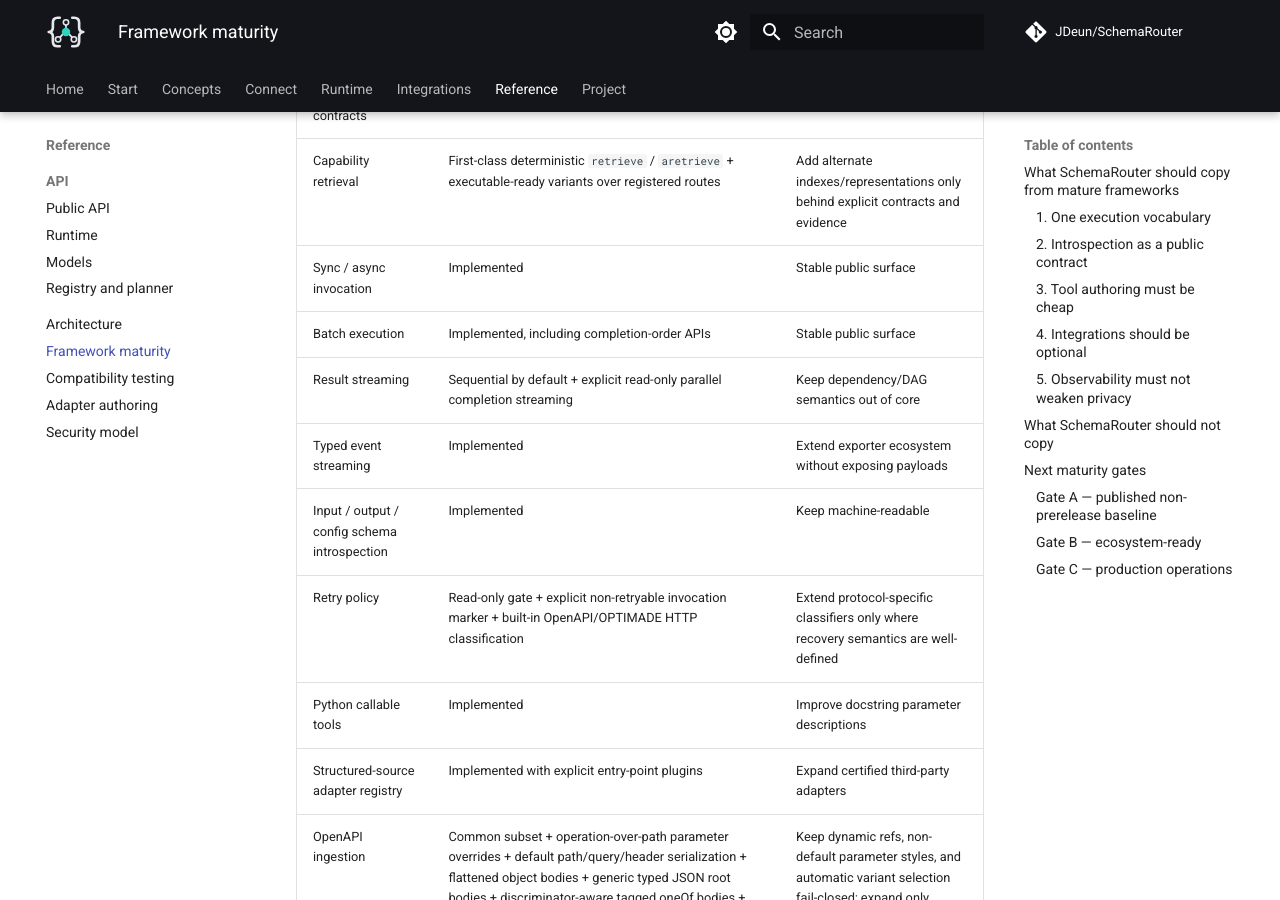
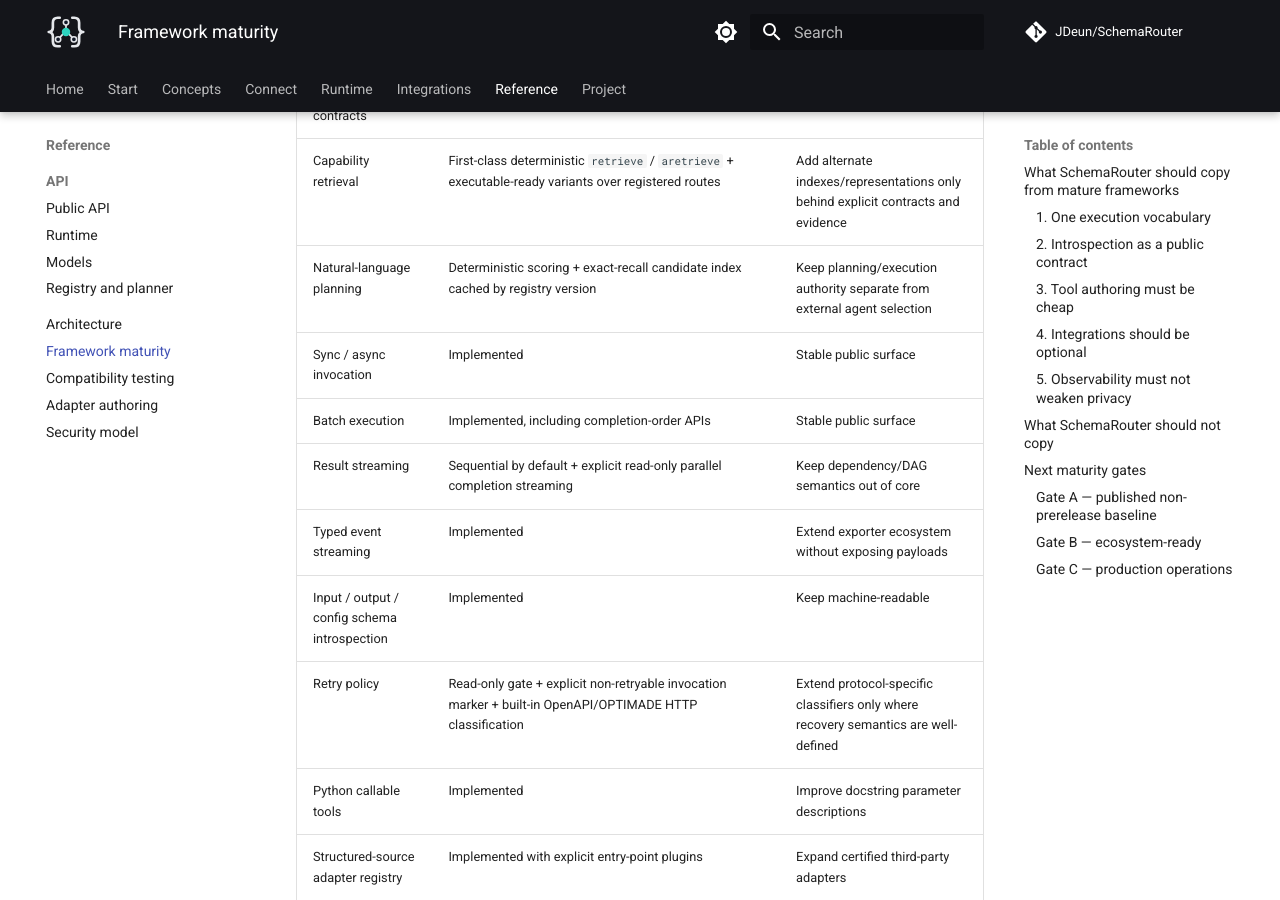
Before and after one commit to JDeun/SchemaRouter, an MkDocs documentation site: the page built from docs/framework-maturity.md, in a window 1280 px wide and 900 px high, scrolled down 536 px. Built offline with MkDocs 1.6.1 and Material for MkDocs 9.7.7, drawn with Linux system fonts in a browser that asks for light colours; comment, search, counter and statistics services are not loaded.

Commit message:
docs: repair framework maturity table

```diff
--- a/docs/framework-maturity.md
+++ b/docs/framework-maturity.md
@@ -16,7 +16,8 @@ This document tracks framework-level maturity rather than research metrics.
 | Capability | Current main | Direction |
 | --- | --- | --- |
 | Typed tool / endpoint / parameter / field contracts | Implemented | Core invariant |
-| Capability retrieval | First-class deterministic `retrieve` / `aretrieve` + executable-ready variants over registered routes | Add alternate indexes/representations only behind explicit contracts and evidence |\n| Natural-language planning | Deterministic scoring + exact-recall candidate index cached by registry version | Keep planning/execution authority separate from external agent selection |
+| Capability retrieval | First-class deterministic `retrieve` / `aretrieve` + executable-ready variants over registered routes | Add alternate indexes/representations only behind explicit contracts and evidence |
+| Natural-language planning | Deterministic scoring + exact-recall candidate index cached by registry version | Keep planning/execution authority separate from external agent selection |
 | Sync / async invocation | Implemented | Stable public surface |
 | Batch execution | Implemented, including completion-order APIs | Stable public surface |
 | Result streaming | Sequential by default + explicit read-only parallel completion streaming | Keep dependency/DAG semantics out of core |
```
